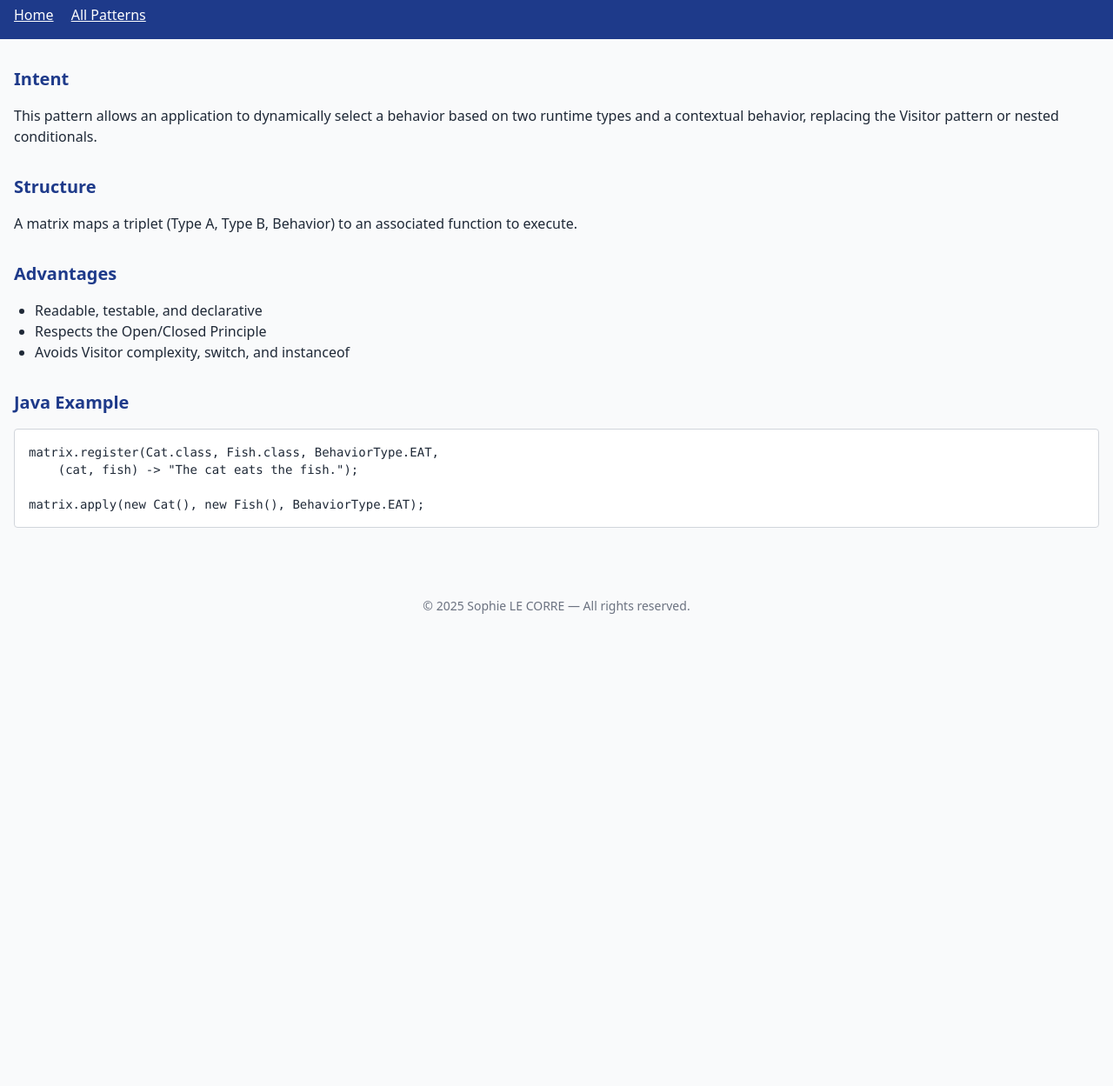
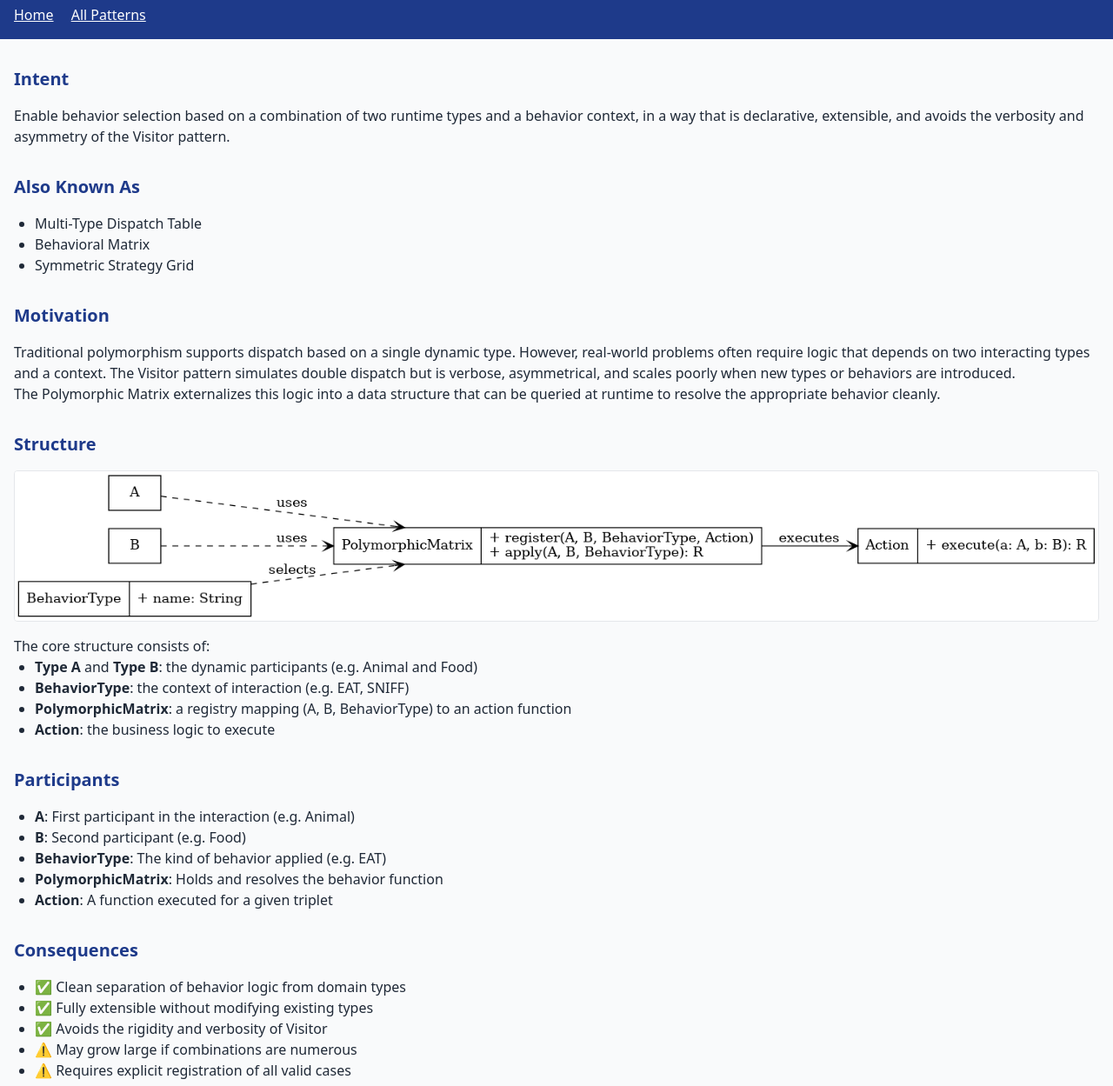
Before and after one commit to sophielecorre1/sophies-patterns, a plain HTML site: page polymorphic-matrix.html in a window 1280 px wide. Shown: the part 51-1300 px from the top of the page at 87% size. Before the commit the page ends 800 px from the top, so only its background shows below. Drawn offline with nearby package versions, Linux system fonts and the light colour scheme.

Commit message:
More details + uml diagrams

```diff
--- a/polymorphic-matrix.html
+++ b/polymorphic-matrix.html
@@ -19,20 +19,58 @@
   <main class="container mx-auto px-4 py-8">
     <section class="mb-8">
       <h2 class="text-xl font-semibold text-blue-900 mb-4">Intent</h2>
-      <p>This pattern allows an application to dynamically select a behavior based on two runtime types and a contextual behavior, replacing the Visitor pattern or nested conditionals.</p>
+      <p>Enable behavior selection based on a combination of two runtime types and a behavior context, in a way that is declarative, extensible, and avoids the verbosity and asymmetry of the Visitor pattern.</p>
     </section>
+
+    <section class="mb-8">
+      <h2 class="text-xl font-semibold text-blue-900 mb-4">Also Known As</h2>
+      <ul class="list-disc pl-6">
+        <li>Multi-Type Dispatch Table</li>
+        <li>Behavioral Matrix</li>
+        <li>Symmetric Strategy Grid</li>
+      </ul>
+    </section>
+
+    <section class="mb-8">
+      <h2 class="text-xl font-semibold text-blue-900 mb-4">Motivation</h2>
+      <p>Traditional polymorphism supports dispatch based on a single dynamic type. However, real-world problems often require logic that depends on two interacting types and a context. The Visitor pattern simulates double dispatch but is verbose, asymmetrical, and scales poorly when new types or behaviors are introduced.</p>
+      <p>The Polymorphic Matrix externalizes this logic into a data structure that can be queried at runtime to resolve the appropriate behavior cleanly.</p>
+    </section>
+
     <section class="mb-8">
       <h2 class="text-xl font-semibold text-blue-900 mb-4">Structure</h2>
-      <p>A matrix maps a triplet (Type A, Type B, Behavior) to an associated function to execute.</p>
-    </section>
-    <section class="mb-8">
-      <h2 class="text-xl font-semibold text-blue-900 mb-4">Advantages</h2>
+      <img src="polymorphic_matrix_uml.png" alt="UML class diagram of Polymorphic Matrix pattern" class="my-4 border rounded">
+      <p>The core structure consists of:</p>
       <ul class="list-disc pl-6">
-        <li>Readable, testable, and declarative</li>
-        <li>Respects the Open/Closed Principle</li>
-        <li>Avoids Visitor complexity, switch, and instanceof</li>
+        <li><strong>Type A</strong> and <strong>Type B</strong>: the dynamic participants (e.g. Animal and Food)</li>
+        <li><strong>BehaviorType</strong>: the context of interaction (e.g. EAT, SNIFF)</li>
+        <li><strong>PolymorphicMatrix</strong>: a registry mapping (A, B, BehaviorType) to an action function</li>
+        <li><strong>Action</strong>: the business logic to execute</li>
       </ul>
     </section>
+
+    <section class="mb-8">
+      <h2 class="text-xl font-semibold text-blue-900 mb-4">Participants</h2>
+      <ul class="list-disc pl-6">
+        <li><strong>A</strong>: First participant in the interaction (e.g. Animal)</li>
+        <li><strong>B</strong>: Second participant (e.g. Food)</li>
+        <li><strong>BehaviorType</strong>: The kind of behavior applied (e.g. EAT)</li>
+        <li><strong>PolymorphicMatrix</strong>: Holds and resolves the behavior function</li>
+        <li><strong>Action</strong>: A function executed for a given triplet</li>
+      </ul>
+    </section>
+
+    <section class="mb-8">
+      <h2 class="text-xl font-semibold text-blue-900 mb-4">Consequences</h2>
+      <ul class="list-disc pl-6">
+        <li>✅ Clean separation of behavior logic from domain types</li>
+        <li>✅ Fully extensible without modifying existing types</li>
+        <li>✅ Avoids the rigidity and verbosity of Visitor</li>
+        <li>⚠️ May grow large if combinations are numerous</li>
+        <li>⚠️ Requires explicit registration of all valid cases</li>
+      </ul>
+    </section>
+
     <section class="mb-8">
       <h2 class="text-xl font-semibold text-blue-900 mb-4">Java Example</h2>
       <pre class="bg-white border border-gray-300 rounded p-4 overflow-x-auto text-sm"><code>matrix.register(Cat.class, Fish.class, BehaviorType.EAT,
@@ -40,6 +78,12 @@
 
 matrix.apply(new Cat(), new Fish(), BehaviorType.EAT);</code></pre>
     </section>
+
+    <section class="mb-8">
+      <h2 class="text-xl font-semibold text-blue-900 mb-4">Sequence Diagram</h2>
+      <img src="polymorphic_matrix_sequence_final.svg" alt="UML sequence diagram of Polymorphic Matrix apply call" class="my-4 border rounded">
+      <p>This sequence diagram illustrates how a client invokes the <code>apply()</code> method on the <code>PolymorphicMatrix</code>, which looks up the appropriate <code>Action</code> and delegates execution, returning the result.</p>
+    </section>
   </main>
   <footer class="text-center text-sm text-gray-500 py-4">
     &copy; 2025 Sophie LE CORRE — All rights reserved.
```
Also changed, not shown: polymorphic_matrix_sequence_final.svg (added), polymorphic_matrix_uml.png (added).
